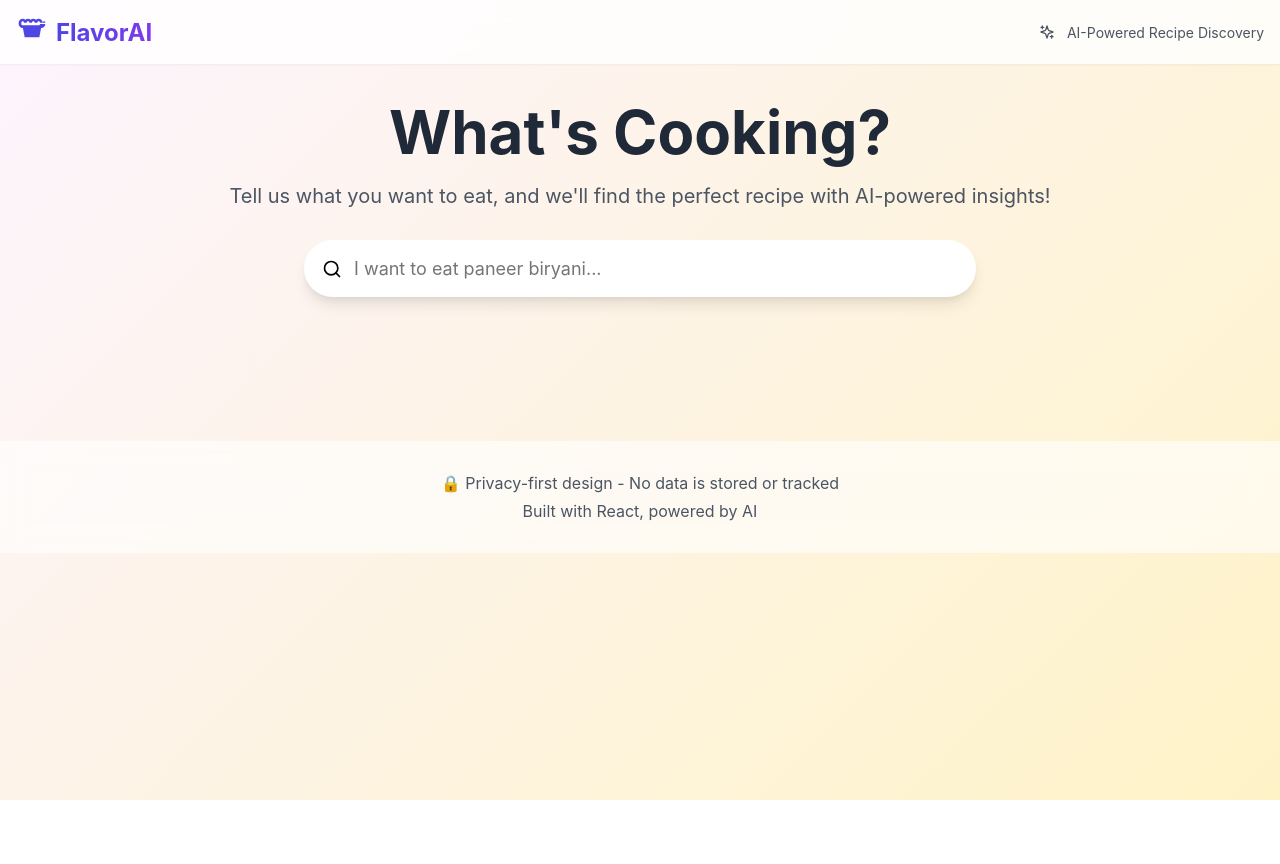
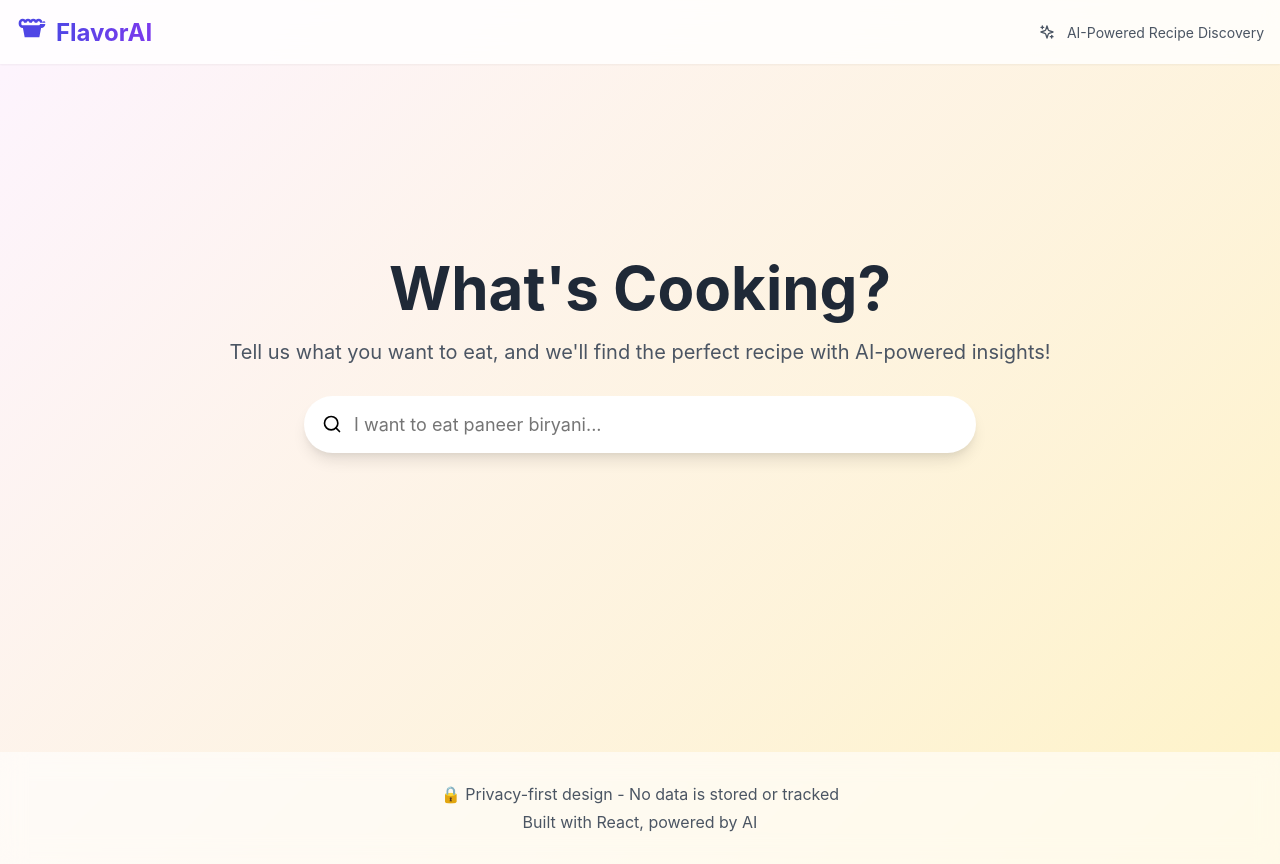
Before and after one commit to humaxai2025/hungryai, a React (Vite) app: page / in a window 1280 px wide. Before the commit the page ends 800 px from the top, so only its background shows below. Built offline with nearby package versions, Linux system fonts and the light colour scheme; the HTML template or start-up script is replaced by a standard one.

Commit message:
Fixed the text

```diff
--- a/src/App.jsx
+++ b/src/App.jsx
@@ -991,16 +991,14 @@ TIPS: [authentic cultural cooking tips and traditional techniques from the cultu
             </div>
           </div>
         ) : !selectedRecipe ? (
-          <>
-            {/* Hero Section */}
-            <div className="text-center mb-12">
+  <div className="center-container">
+    <div className="text-center mb-12 w-full">
       <h1 className="text-6xl font-bold text-gray-800 mb-4">
         What's Cooking?
       </h1>
       <p className="text-xl text-gray-600 mb-8">
         Tell us what you want to eat, and we'll find the perfect recipe with AI-powered insights!
       </p>
-
       {/* Search Box */}
       <div className="relative max-w-2xl mx-auto">
         <div className="relative">
@@ -1016,7 +1014,6 @@ TIPS: [authentic cultural cooking tips and traditional techniques from the cultu
             className="w-full pl-12 pr-4 py-4 text-lg border-2 border-transparent rounded-full shadow-lg focus:border-indigo-500 focus:outline-none focus:ring-4 focus:ring-indigo-100 transition-all"
           />
         </div>
-
         {/* Search Results Dropdown */}
         {showResults && searchResults.length > 0 && (
           <div className="absolute top-full mt-2 w-full bg-white rounded-2xl shadow-xl border border-gray-100 overflow-hidden z-10">
@@ -1047,7 +1044,6 @@ TIPS: [authentic cultural cooking tips and traditional techniques from the cultu
             ))}
           </div>
         )}
-
         {showResults && searchResults.length === 0 && searchQuery.trim() && (
           <div className="absolute top-full mt-2 w-full bg-white rounded-2xl shadow-xl border border-gray-100 p-4 z-10">
             <p className="text-gray-600 text-center">No recipes found. Try different keywords!</p>
@@ -1055,7 +1051,7 @@ TIPS: [authentic cultural cooking tips and traditional techniques from the cultu
         )}
       </div>
     </div>
-          </>
+  </div>
 ) : (
           /* Recipe Details & AI Recommendations */
           <div className="space-y-8">
```
Lines whose indentation alone changed are shown as unchanged.
